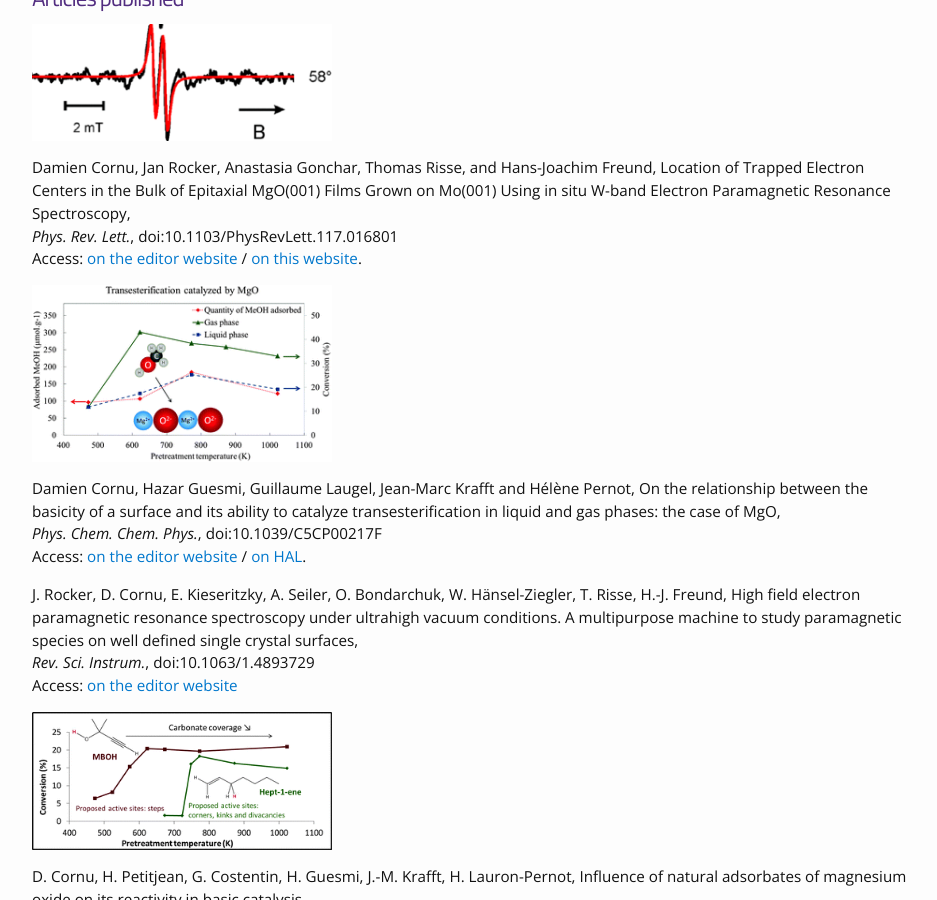
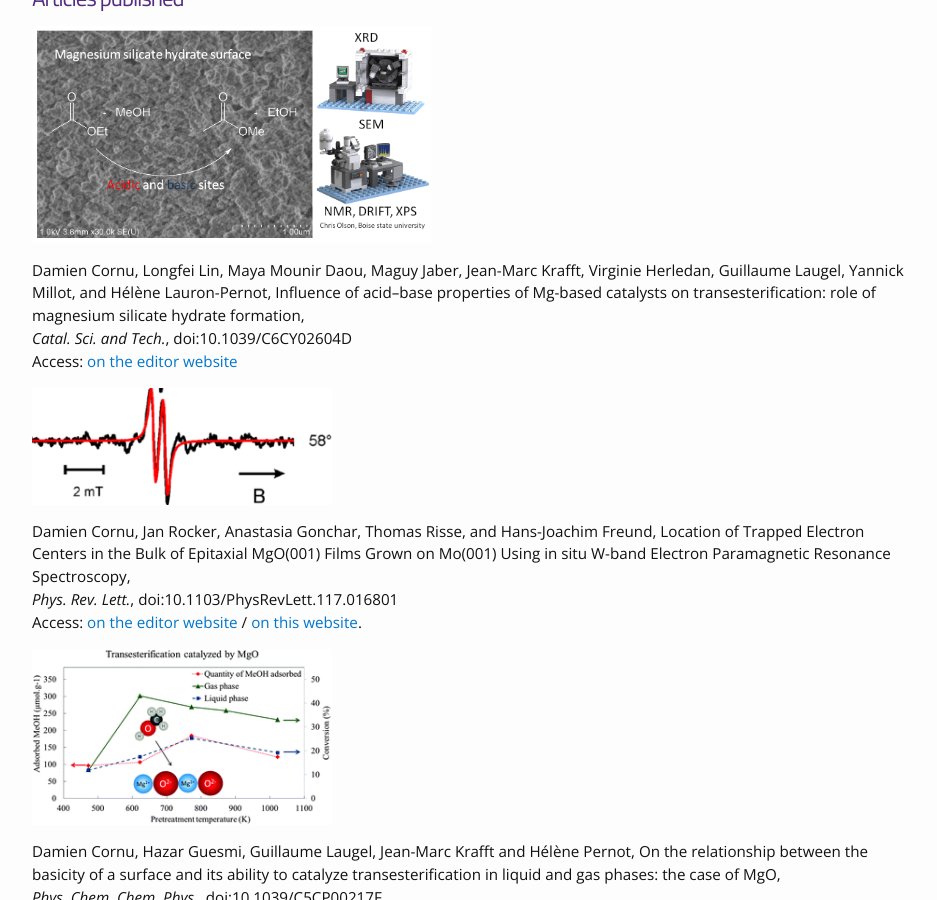
Before and after one commit to dacornu/dacornu.github.io, a Jekyll site: the page built from research.md, in a window 1280 px wide and 900 px high, scrolled down 1519 px. Shown: the whole window, without its empty margins (163-1100 px from the left). Built offline with Jekyll 4.4.1, drawn with Linux system fonts in a browser that asks for light colours.

Commit message:
Update research

```diff
--- a/research.md
+++ b/research.md
@@ -30,6 +30,12 @@ permalink: /research/
 <br />
 <br />
 <h1> Articles published </h1>
+
+<img src="/images/TOC3.png" alt="CSI2017" width="400"><br />
+
+Damien Cornu, Longfei Lin, Maya Mounir Daou, Maguy Jaber, Jean-Marc Krafft, Virginie Herledan, Guillaume Laugel, Yannick Millot, and Hélène Lauron-Pernot, Influence of acid–base properties of Mg-based catalysts on transesterification: role of magnesium silicate hydrate formation, <br />
+<i>Catal. Sci. and Tech.</i>, doi:10.1039/C6CY02604D <br />
+Access: <a href="http://pubs.rsc.org/en/content/articlelanding/2017/cy/c6cy02604d">on the editor website</a>
 
 <img src="/images/epr.png" alt="PRL2016" width="300"><br />
 
```
